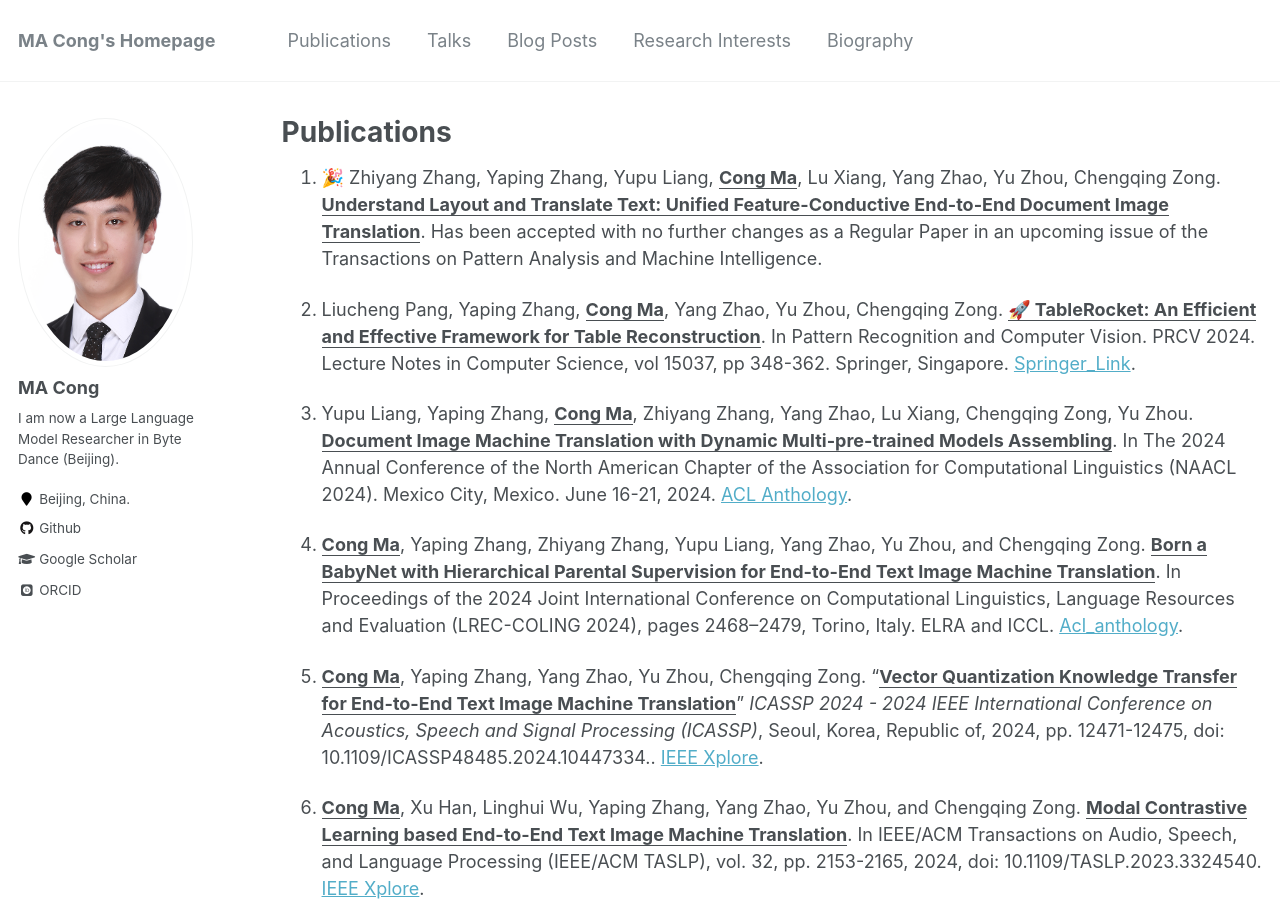
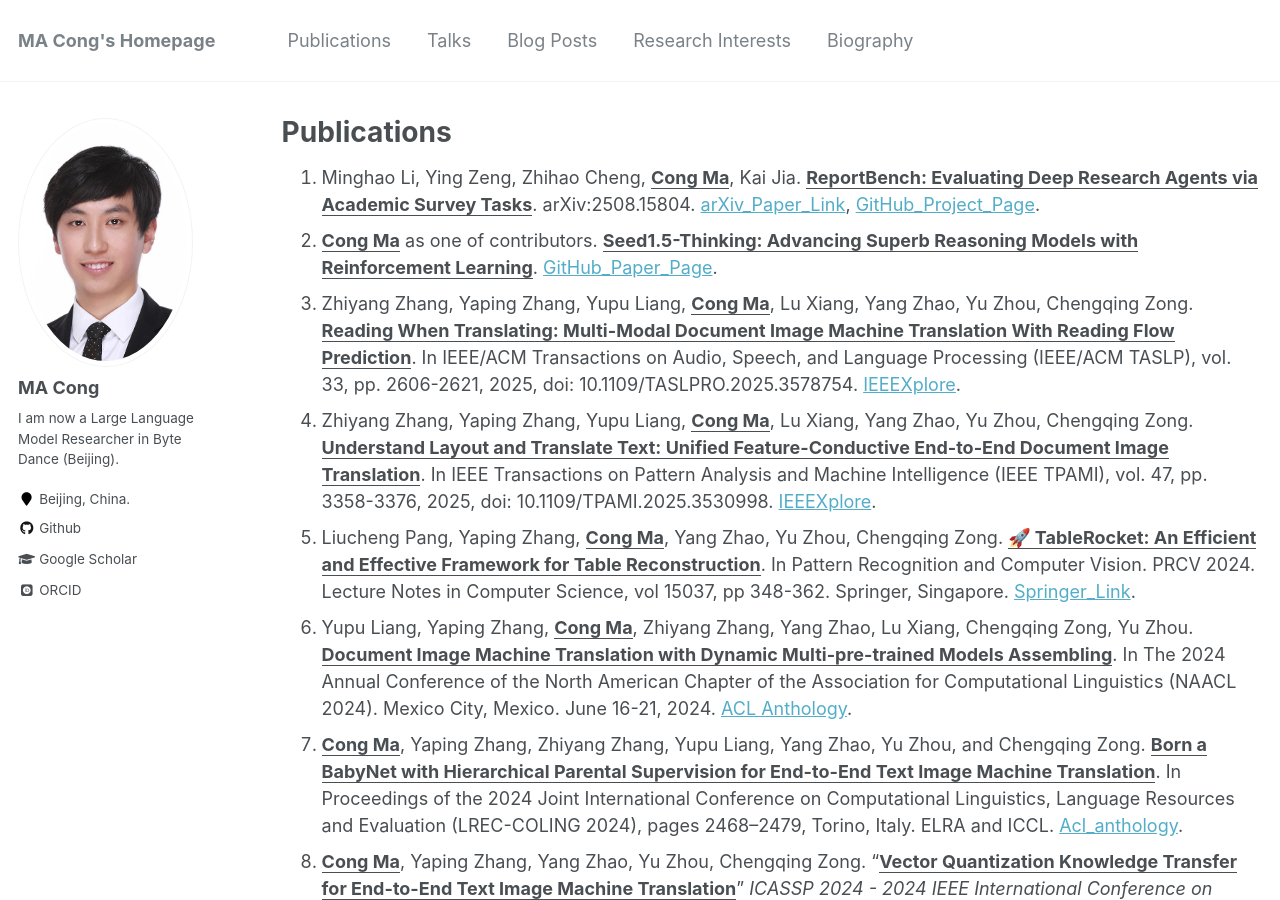
Before and after one commit to EriCongMa/ericongma.github.io, a Jekyll site: the page built from _pages/publications.md, in a window 1280 px wide and 900 px high. Built offline with Jekyll 4.4.1, drawn with Linux system fonts in a browser that asks for light colours; some web fonts are replaced.

Commit message:
Update publications.20250910.0200.md

```diff
--- a/_pages/publications.md
+++ b/_pages/publications.md
@@ -17,37 +17,27 @@ author_profile: true
 
 
 
-
-1. 🎉  Zhiyang Zhang, Yaping Zhang, Yupu Liang, **<u>Cong Ma</u>**, Lu Xiang, Yang Zhao, Yu Zhou, Chengqing Zong. **<u>Understand Layout and Translate Text: Unified Feature-Conductive End-to-End Document Image Translation</u>**. Has been accepted with no further changes as a Regular Paper in an upcoming issue of the Transactions on Pattern Analysis and Machine Intelligence.
-
-2. Liucheng Pang, Yaping Zhang, **<u>Cong Ma</u>**, Yang Zhao, Yu Zhou, Chengqing Zong. **<u>🚀 TableRocket: An Efficient and Effective Framework for Table Reconstruction</u>**.  In Pattern Recognition and Computer Vision. PRCV 2024. Lecture Notes in Computer Science, vol 15037, pp 348-362. Springer, Singapore. [Springer_Link](https://doi.org/10.1007/978-981-97-8511-7_25).
-
-3. Yupu Liang, Yaping Zhang, **<u>Cong Ma</u>**, Zhiyang Zhang, Yang Zhao, Lu Xiang, Chengqing Zong, Yu Zhou. **<u>Document Image Machine Translation with Dynamic Multi-pre-trained Models Assembling</u>**. In The 2024 Annual Conference of the North American Chapter of the Association for Computational Linguistics (NAACL 2024). Mexico City, Mexico. June 16-21, 2024. [ACL Anthology](https://aclanthology.org/2024.naacl-long.392/).
-
-4. **<u>Cong Ma</u>**, Yaping Zhang, Zhiyang Zhang, Yupu Liang, Yang Zhao, Yu Zhou, and Chengqing Zong. **<u>Born a BabyNet with Hierarchical Parental Supervision for End-to-End Text Image Machine Translation</u>**. In Proceedings of the 2024 Joint International Conference on Computational Linguistics, Language Resources and Evaluation (LREC-COLING 2024), pages 2468–2479, Torino, Italy. ELRA and ICCL. [Acl_anthology](https://aclanthology.org/2024.lrec-main.222/).
-
-5. **<u>Cong Ma</u>**, Yaping Zhang, Yang Zhao, Yu Zhou, Chengqing Zong. "**<u>Vector Quantization Knowledge Transfer for End-to-End Text Image Machine Translation</u>**" *ICASSP 2024 - 2024 IEEE International Conference on Acoustics, Speech and Signal Processing (ICASSP)*, Seoul, Korea, Republic of, 2024, pp. 12471-12475, doi: 10.1109/ICASSP48485.2024.10447334..  [IEEE Xplore](https://ieeexplore.ieee.org/document/10447334).
-
-6. **<u>Cong Ma</u>**, Xu Han, Linghui Wu, Yaping Zhang, Yang Zhao, Yu Zhou, and Chengqing Zong. **<u>Modal Contrastive Learning based End-to-End Text Image Machine Translation</u>**. In IEEE/ACM Transactions on Audio, Speech, and Language Processing (IEEE/ACM TASLP), vol. 32, pp. 2153-2165, 2024, doi: 10.1109/TASLP.2023.3324540.  [IEEE Xplore](https://ieeexplore.ieee.org/document/10284997/).
-
-7. **<u>Cong Ma</u>**, Yaping Zhang, Mei Tu, Yang Zhao, Yu Zhou, Chengqing Zong. **<u>CCIM: Cross-Modal Cross-Lingual Interactive Image Translation</u>**. In Findings of the 2023 Conference on Empirical Methods in Natural Language Processing (EMNLP 2023), Singapore. December 6-10, 2023. pp. 4959–4965. [ACL_Anthology](https://aclanthology.org/2023.findings-emnlp.330/)
-
-8. **<u>Cong Ma</u>**, Yaping Zhang, Mei Tu, Yang Zhao, Yu Zhou, and Chengqing Zong. **<u>E2TIMT: Efficient and Effective Modal Adapter for Text Image Machine Translation</u>**. In The 17th Document Analysis and Recognition (ICDAR 2023), San José, California, USA. August 21-26, 2023. pp 70–88. Cham. Springer Nature Switzerland.  [arXiv](https://arxiv.org/abs/2305.05166), [Springer_Link](https://link.springer.com/chapter/10.1007/978-3-031-41731-3_5)
-
-9. **<u>Cong Ma</u>**, Yaping Zhang, Mei Tu, Yang Zhao, Yu Zhou, and Chengqing Zong. **<u>Multi-Teacher Knowledge Distillation for End-to-End Text Image Machine Translation</u>**. In The 17th Document Analysis and Recognition (ICDAR 2023), San José, California, USA. August 21-26, 2023. pp. 484–501, Cham. Springer Nature Switzerland. (**Oral Paper**) [arXiv](https://arxiv.org/abs/2305.05226), [Springer_Link](https://link.springer.com/chapter/10.1007/978-3-031-41676-7_28)
-
-10. **<u>Cong Ma</u>**, Yaping Zhang, Mei Tu, Xu Han, Linghui Wu, Yang Zhao, Yu Zhou. **<u>Improving End-to-End Text Image Translation From the Auxiliary Text Translation Task</u>**. In Proceedings of the 26th International Conference on Pattern Recognition (ICPR 2022), Virtually, Montréal Québec, Canada. August 21-25, 2022. pp.1664-1670. [arXiv](http://arxiv.org/abs/2210.03887), [IEEE Xplore](https://ieeexplore.ieee.org/document/9956695/), [GitHub](https://github.com/EriCongMa/E2E_TIT_With_MT).
-
-11. Qian Wang, Yuchen Liu, **<u>Cong Ma</u>**, Yu Lu, Yining Wang, Long Zhou, Yang Zhao, Jiajun Zhang, Chengqing Zong. [**CASIA’s System for IWSLT 2020 Open Domain Translation**](https://www.aclweb.org/anthology/2020.iwslt-1.15/). In Proceedings of the 17th International Conference on Spoken Language Translation(IWSLT), pages 130-139. July 9-10, 2020. [ACL Anthology](https://www.aclweb.org/anthology/2020.iwslt-1.15/).
-
-12. Yang Zhao, Long Zhou, Qian Wang, **<u>Cong Ma</u>**, Yuchen Liu, Yining Wang, Lu Xiang, Jiajun Zhang, Yu Zhou, Chengqing Zong. **<u>Research on Low-Resource Ethnic-to-Chinese Neural Machine Translation</u>**. In The 15th China Conference on Machine Translation, CCMT 2019.
-
-13. ZHAO Yang, ZHOU Long, WANG Qian, **<u>MA Cong</u>**, LIU Yuchen, WANG Yining, XIANG Lu, ZHANG Jiajun, ZHOU Yu, ZONG Chengqing. The Study on Ethnic-to-Chinese Scare-Resource Neural Machine Translation. In the Journal of Jiangxi Normal University (Natural Science), 2019, vol. 43, no. 6, pp. 630-637.
+1. Minghao Li, Ying Zeng, Zhihao Cheng, **<u>Cong Ma</u>**, Kai Jia. **<u>ReportBench: Evaluating Deep Research Agents via Academic Survey Tasks</u>**. arXiv:2508.15804. [arXiv_Paper_Link](https://arxiv.org/abs/2508.15804), [GitHub_Project_Page](https://github.com/ByteDance-BandAI/ReportBench?tab=readme-ov-file).
+2. **<u>Cong Ma</u>** as one of contributors. **<u>Seed1.5-Thinking: Advancing Superb Reasoning Models with Reinforcement Learning</u>**. [GitHub_Paper_Page](https://github.com/ByteDance-Seed/Seed-Thinking-v1.5/blob/main/seed-thinking-v1.5.pdf).
+3. Zhiyang Zhang, Yaping Zhang, Yupu Liang, **<u>Cong Ma</u>**, Lu Xiang, Yang Zhao, Yu Zhou, Chengqing Zong. **<u>Reading When Translating: Multi-Modal Document Image Machine Translation With Reading Flow Prediction</u>**. In IEEE/ACM Transactions on Audio, Speech, and Language Processing (IEEE/ACM TASLP), vol. 33, pp. 2606-2621, 2025, doi: 10.1109/TASLPRO.2025.3578754. [IEEEXplore](https://ieeexplore.ieee.org/document/11030326).
+4. Zhiyang Zhang, Yaping Zhang, Yupu Liang, **<u>Cong Ma</u>**, Lu Xiang, Yang Zhao, Yu Zhou, Chengqing Zong. **<u>Understand Layout and Translate Text: Unified Feature-Conductive End-to-End Document Image Translation</u>**. In IEEE Transactions on Pattern Analysis and Machine Intelligence (IEEE TPAMI), vol. 47, pp. 3358-3376, 2025, doi: 10.1109/TPAMI.2025.3530998. [IEEEXplore](https://ieeexplore.ieee.org/document/10844563).
+5. Liucheng Pang, Yaping Zhang, **<u>Cong Ma</u>**, Yang Zhao, Yu Zhou, Chengqing Zong. **<u>🚀 TableRocket: An Efficient and Effective Framework for Table Reconstruction</u>**.  In Pattern Recognition and Computer Vision. PRCV 2024. Lecture Notes in Computer Science, vol 15037, pp 348-362. Springer, Singapore. [Springer_Link](https://doi.org/10.1007/978-981-97-8511-7_25).
+6. Yupu Liang, Yaping Zhang, **<u>Cong Ma</u>**, Zhiyang Zhang, Yang Zhao, Lu Xiang, Chengqing Zong, Yu Zhou. **<u>Document Image Machine Translation with Dynamic Multi-pre-trained Models Assembling</u>**. In The 2024 Annual Conference of the North American Chapter of the Association for Computational Linguistics (NAACL 2024). Mexico City, Mexico. June 16-21, 2024. [ACL Anthology](https://aclanthology.org/2024.naacl-long.392/).
+7. **<u>Cong Ma</u>**, Yaping Zhang, Zhiyang Zhang, Yupu Liang, Yang Zhao, Yu Zhou, and Chengqing Zong. **<u>Born a BabyNet with Hierarchical Parental Supervision for End-to-End Text Image Machine Translation</u>**. In Proceedings of the 2024 Joint International Conference on Computational Linguistics, Language Resources and Evaluation (LREC-COLING 2024), pages 2468–2479, Torino, Italy. ELRA and ICCL. [Acl_anthology](https://aclanthology.org/2024.lrec-main.222/).
+8. **<u>Cong Ma</u>**, Yaping Zhang, Yang Zhao, Yu Zhou, Chengqing Zong. "**<u>Vector Quantization Knowledge Transfer for End-to-End Text Image Machine Translation</u>**" *ICASSP 2024 - 2024 IEEE International Conference on Acoustics, Speech and Signal Processing (ICASSP)*, Seoul, Korea, Republic of, 2024, pp. 12471-12475, doi: 10.1109/ICASSP48485.2024.10447334..  [IEEE Xplore](https://ieeexplore.ieee.org/document/10447334).
+9. **<u>Cong Ma</u>**, Xu Han, Linghui Wu, Yaping Zhang, Yang Zhao, Yu Zhou, and Chengqing Zong. **<u>Modal Contrastive Learning based End-to-End Text Image Machine Translation</u>**. In IEEE/ACM Transactions on Audio, Speech, and Language Processing (IEEE/ACM TASLP), vol. 32, pp. 2153-2165, 2024, doi: 10.1109/TASLP.2023.3324540.  [IEEE Xplore](https://ieeexplore.ieee.org/document/10284997/).
+10. **<u>Cong Ma</u>**, Yaping Zhang, Mei Tu, Yang Zhao, Yu Zhou, Chengqing Zong. **<u>CCIM: Cross-Modal Cross-Lingual Interactive Image Translation</u>**. In Findings of the 2023 Conference on Empirical Methods in Natural Language Processing (EMNLP 2023), Singapore. December 6-10, 2023. pp. 4959–4965. [ACL_Anthology](https://aclanthology.org/2023.findings-emnlp.330/)
+11. **<u>Cong Ma</u>**, Yaping Zhang, Mei Tu, Yang Zhao, Yu Zhou, and Chengqing Zong. **<u>E2TIMT: Efficient and Effective Modal Adapter for Text Image Machine Translation</u>**. In The 17th Document Analysis and Recognition (ICDAR 2023), San José, California, USA. August 21-26, 2023. pp 70–88. Cham. Springer Nature Switzerland.  [arXiv](https://arxiv.org/abs/2305.05166), [Springer_Link](https://link.springer.com/chapter/10.1007/978-3-031-41731-3_5)
+12. **<u>Cong Ma</u>**, Yaping Zhang, Mei Tu, Yang Zhao, Yu Zhou, and Chengqing Zong. **<u>Multi-Teacher Knowledge Distillation for End-to-End Text Image Machine Translation</u>**. In The 17th Document Analysis and Recognition (ICDAR 2023), San José, California, USA. August 21-26, 2023. pp. 484–501, Cham. Springer Nature Switzerland. (**Oral Paper**) [arXiv](https://arxiv.org/abs/2305.05226), [Springer_Link](https://link.springer.com/chapter/10.1007/978-3-031-41676-7_28)
+13. **<u>Cong Ma</u>**, Yaping Zhang, Mei Tu, Xu Han, Linghui Wu, Yang Zhao, Yu Zhou. **<u>Improving End-to-End Text Image Translation From the Auxiliary Text Translation Task</u>**. In Proceedings of the 26th International Conference on Pattern Recognition (ICPR 2022), Virtually, Montréal Québec, Canada. August 21-25, 2022. pp.1664-1670. [arXiv](http://arxiv.org/abs/2210.03887), [IEEE Xplore](https://ieeexplore.ieee.org/document/9956695/), [GitHub](https://github.com/EriCongMa/E2E_TIT_With_MT).
+14. Qian Wang, Yuchen Liu, **<u>Cong Ma</u>**, Yu Lu, Yining Wang, Long Zhou, Yang Zhao, Jiajun Zhang, Chengqing Zong. [**CASIA’s System for IWSLT 2020 Open Domain Translation**](https://www.aclweb.org/anthology/2020.iwslt-1.15/). In Proceedings of the 17th International Conference on Spoken Language Translation(IWSLT), pages 130-139. July 9-10, 2020. [ACL Anthology](https://www.aclweb.org/anthology/2020.iwslt-1.15/).
+15. Yang Zhao, Long Zhou, Qian Wang, **<u>Cong Ma</u>**, Yuchen Liu, Yining Wang, Lu Xiang, Jiajun Zhang, Yu Zhou, Chengqing Zong. **<u>Research on Low-Resource Ethnic-to-Chinese Neural Machine Translation</u>**. In The 15th China Conference on Machine Translation, CCMT 2019.
+16. ZHAO Yang, ZHOU Long, WANG Qian, **<u>MA Cong</u>**, LIU Yuchen, WANG Yining, XIANG Lu, ZHANG Jiajun, ZHOU Yu, ZONG Chengqing. The Study on Ethnic-to-Chinese Scare-Resource Neural Machine Translation. In the Journal of Jiangxi Normal University (Natural Science), 2019, vol. 43, no. 6, pp. 630-637.
     - 赵阳, 周龙, 王迁, **<u>马聪</u>**, 刘宇宸, 王亦宁, 向露, 张家俊, 周玉, 宗成庆. [**民汉稀缺资源神经机器翻译技术研究**](http://d.wanfangdata.com.cn/periodical/jxsfdxxb201906012) [J]. 江西师范大学学报(自然科学版), 2019, 043(006):630-637.[万方论文链接](http://d.wanfangdata.com.cn/periodical/jxsfdxxb201906012).
 
-14. H. Li, J. Zhu, **<u>C. Ma</u>**, J. Zhang and C. Zong, "[**Read, Watch, Listen, and Summarize: Multi-Modal Summarization for Asynchronous Text, Image, Audio and Video**](https://github.com/EriCongMa/Publications-of-EriC.MA/blob/master/Journal_Papers/2018-TKDE-CongMa.pdf)" in *IEEE Transactions on Knowledge and Data Engineering*, vol. 31, no. 5, pp. 996-1009, 1 May 2019. [IEEE_Xplore](https://ieeexplore.ieee.org/document/8387512?arnumber=8387512&source=authoralert).
+17. H. Li, J. Zhu, **<u>C. Ma</u>**, J. Zhang and C. Zong, "[**Read, Watch, Listen, and Summarize: Multi-Modal Summarization for Asynchronous Text, Image, Audio and Video**](https://github.com/EriCongMa/Publications-of-EriC.MA/blob/master/Journal_Papers/2018-TKDE-CongMa.pdf)" in *IEEE Transactions on Knowledge and Data Engineering*, vol. 31, no. 5, pp. 996-1009, 1 May 2019. [IEEE_Xplore](https://ieeexplore.ieee.org/document/8387512?arnumber=8387512&source=authoralert).
 
-15. Haoran Li, Junnan Zhu, **<u>Cong Ma</u>**, Jiajun Zhang and Chengqing Zong. [**Multi-modal Summarization for Asynchronous Collection of Text, Image, Audio and Video**](https://aclanthology.org/D17-1114.pdf). *In Proceedings of the 2017 Conference on Empirical Methods in Natural Language Processing (EMNLP-17), Copenhagen, Denmark. September 9-11, 2017, pp. 1103--1113.* [ACL Anthology](https://aclanthology.org/D17-1114.pdf).
+18. Haoran Li, Junnan Zhu, **<u>Cong Ma</u>**, Jiajun Zhang and Chengqing Zong. [**Multi-modal Summarization for Asynchronous Collection of Text, Image, Audio and Video**](https://aclanthology.org/D17-1114.pdf). *In Proceedings of the 2017 Conference on Empirical Methods in Natural Language Processing (EMNLP-17), Copenhagen, Denmark. September 9-11, 2017, pp. 1103--1113.* [ACL Anthology](https://aclanthology.org/D17-1114.pdf).
 
 ---
 
```
